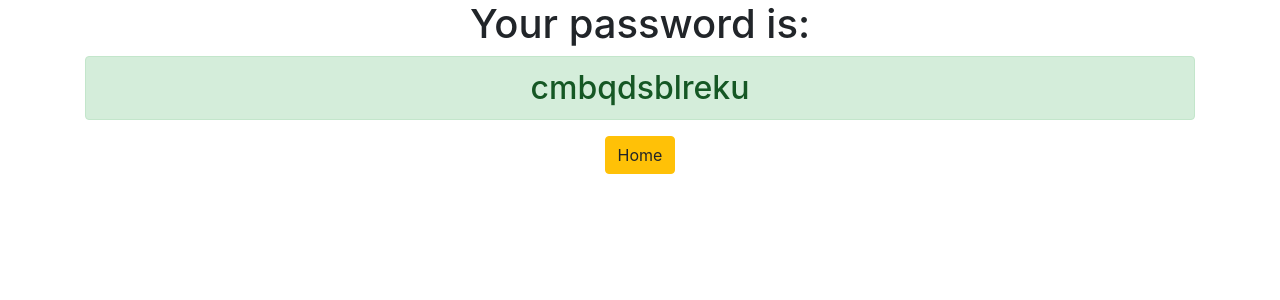
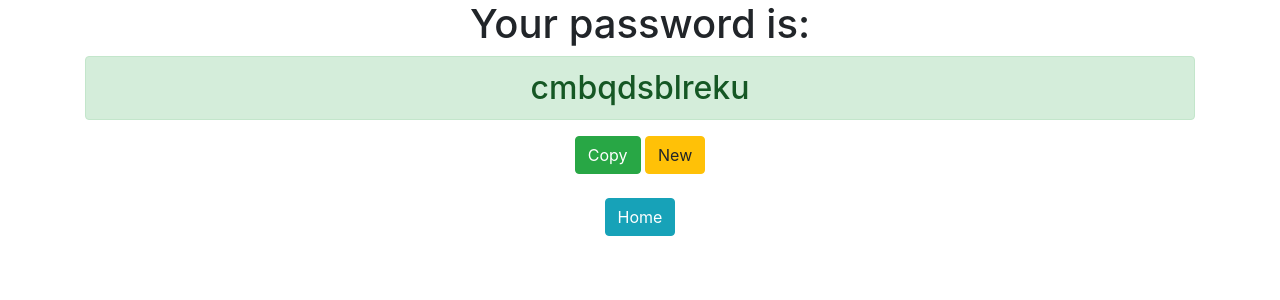
Before and after one commit to ksh01/password_generator, a Django app: page /password/ in a window 1280 px wide. Shown: the top 300 px of the page. Run offline with Django 4.2, Linux system fonts and the light colour scheme; some libraries are stand-ins or nearby versions.

Commit message:
New options available

```diff
--- /dev/null
+++ b/generator/static/generator/js/script.js
@@ -0,0 +1,7 @@
+function copyToClipboard(element) {
+    var $temp = $("<input>");
+    $("body").append($temp);
+    $temp.val($(element).text()).select();
+    document.execCommand("copy");
+    $temp.remove();
+}
--- a/generator/templates/generator/about.html
+++ b/generator/templates/generator/about.html
@@ -2,5 +2,5 @@
 <div class="container text-center">
 <h1>About:</h1>
 <h2>This is a password generator created by Kartik Sharma, Enjoy!</h2>
-<a href="{% url 'home' %}" class="btn btn-warning">Home</a>
+<a href="{% url 'home' %}" class="btn btn-info">Home</a>
 </div>
--- a/generator/templates/generator/password.html
+++ b/generator/templates/generator/password.html
@@ -1,7 +1,15 @@
+{% load static %}
+<script src="https://ajax.googleapis.com/ajax/libs/jquery/1.11.1/jquery.min.js"></script>
+<script src="{% static 'generator/js/script.js' %}" type="text/javascript"></script>
 <link rel="stylesheet" href="https://cdn.jsdelivr.net/npm/bootstrap@4.4.1/dist/css/bootstrap.min.css" integrity="sha384-Vkoo8x4CGsO3+Hhxv8T/Q5PaXtkKtu6ug5TOeNV6gBiFeWPGFN9MuhOf23Q9Ifjh" crossorigin="anonymous">
+
 <div class="container text-center">
     <h1>Your password is: </h1>
-    <h2 class="alert alert-success">{{ password }}</h2>
+    <h2 id="password" class="alert alert-success">{{ password }}</h2>
 
-    <a href="{% url 'home' %}" class="btn btn-warning">Home</a>
+    <button class="btn btn-success" onclick="copyToClipboard('#password')">Copy</button>
+    <a href="javascript:window.location.href=window.location.href" class="btn btn btn-warning">New</a>
+    <br>
+    <br>
+    <a href="{% url 'home' %}" class="btn btn-info">Home</a>
 </div>
```
